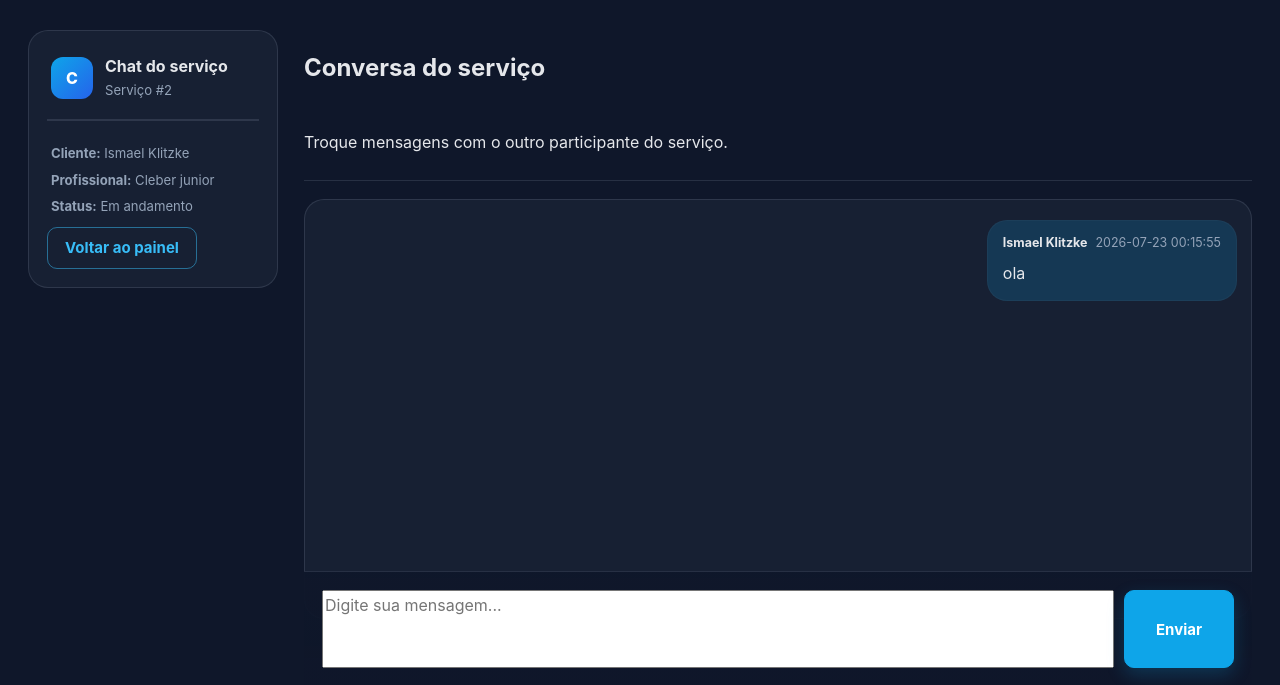
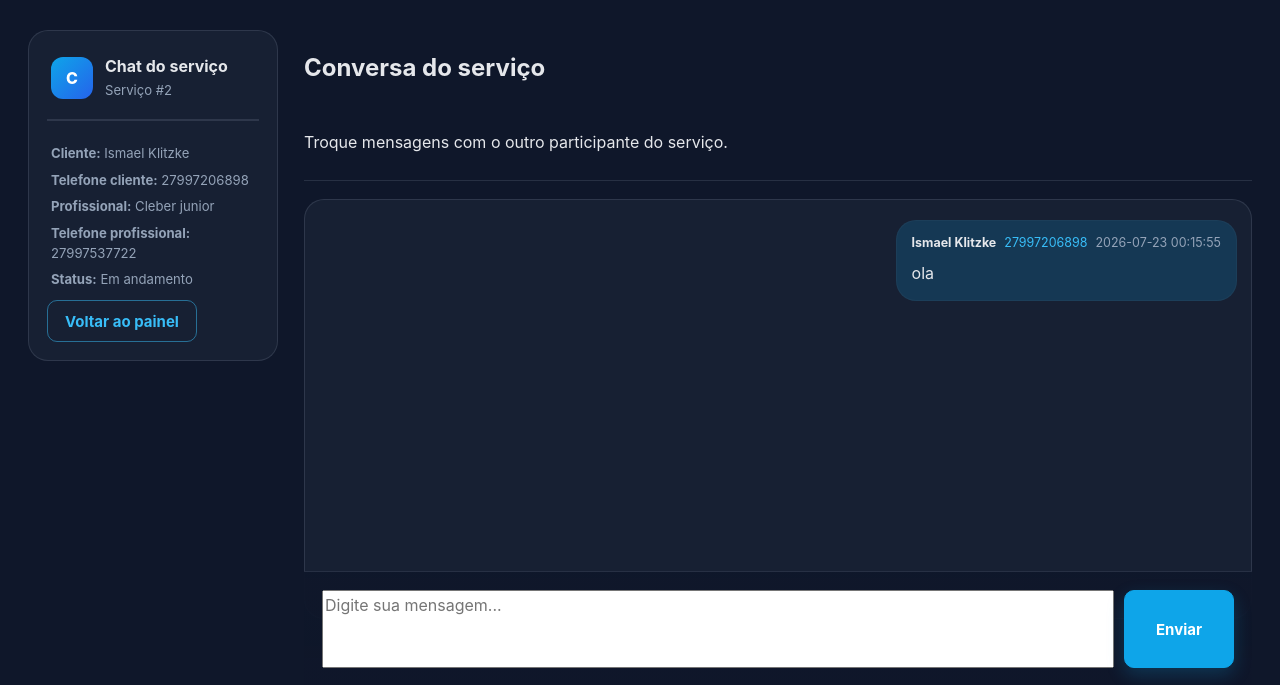
Before and after one commit to vantuilklitzke6992-code/ZENVIXTOTAL, a Flask app: page /servico/2/chat in a window 1280 px wide. Shown: the part 114-799 px from the top of the page. Run offline with Flask 3, Linux system fonts and the light colour scheme; a user stored in the database is signed in; data comes from the database, SQL or seed files in the repository; both versions use the stored data as it was after the commit.

Commit message:
feat: atualizações de UI, dashboard e chat

```diff
--- a/app.py
+++ b/app.py
@@ -24,6 +24,9 @@ def open_browser(port=PORT):
 
 
 app = Flask(__name__)
+app.config["ASSET_VERSION"] = "1.0"
+app.config["TEMPLATES_AUTO_RELOAD"] = True
+app.config["SEND_FILE_MAX_AGE_DEFAULT"] = 0
 app.secret_key = os.getenv("SECRET_KEY", "dev-secret-key")  # Use env var in production
 socketio = SocketIO(app, cors_allowed_origins="*")
 
@@ -412,7 +415,7 @@ def get_messages_for_service(service_id):
     db = get_db()
     return db.execute(
         """
-        SELECT m.*, u.nome AS sender_name
+        SELECT m.*, u.nome AS sender_name, u.telefone AS sender_phone
         FROM mensagens m
         JOIN usuarios u ON m.remetente_id = u.id
         WHERE m.servico_id = ?
@@ -505,6 +508,10 @@ def get_chat_conversations_for_user(user_id):
                    WHEN s.cliente_id = ? THEN profissional.nome
                    ELSE cliente.nome
                END AS participant_name,
+               CASE
+                   WHEN s.cliente_id = ? THEN profissional.telefone
+                   ELSE cliente.telefone
+               END AS participant_phone,
                COALESCE(s.categoria, s.descricao, 'Solicitação') AS service_label,
                COUNT(m.id) AS message_count,
                MAX(m.criado_em) AS last_message_time
@@ -516,7 +523,7 @@ def get_chat_conversations_for_user(user_id):
         GROUP BY s.id
         ORDER BY last_message_time DESC
         """,
-        (user_id, user_id, user_id),
+        (user_id, user_id, user_id, user_id),
     ).fetchall()
 
     conversations = []
@@ -528,6 +535,7 @@ def get_chat_conversations_for_user(user_id):
         conversations.append({
             "service_id": row["service_id"],
             "participant_name": row["participant_name"] or "Participante",
+            "participant_phone": row["participant_phone"],
             "service_label": row["service_label"] or "Solicitação",
             "last_message": last_message["mensagem"] if last_message else "Sem mensagens",
             "last_message_time": row["last_message_time"] or "—",
@@ -537,6 +545,46 @@ def get_chat_conversations_for_user(user_id):
     return conversations
 
 
+def get_all_chat_conversations():
+    db = get_db()
+    rows = db.execute(
+        """
+        SELECT s.id AS service_id,
+               cliente.nome AS cliente_name,
+               cliente.telefone AS cliente_phone,
+               profissional.nome AS profissional_name,
+               profissional.telefone AS profissional_phone,
+               COALESCE(s.categoria, s.descricao, 'Solicitação') AS service_label,
+               COUNT(m.id) AS message_count,
+               MAX(m.criado_em) AS last_message_time
+        FROM servicos s
+        LEFT JOIN usuarios cliente ON s.cliente_id = cliente.id
+        LEFT JOIN usuarios profissional ON s.profissional_id = profissional.id
+        LEFT JOIN mensagens m ON m.servico_id = s.id
+        GROUP BY s.id
+        ORDER BY last_message_time DESC
+        """
+    ).fetchall()
+
+    conversations = []
+    for row in rows:
+        last_message = db.execute(
+            "SELECT mensagem FROM mensagens WHERE servico_id = ? ORDER BY id DESC LIMIT 1",
+            (row["service_id"],),
+        ).fetchone()
+        conversations.append({
+            "service_id": row["service_id"],
+            "participant_name": f"{row['cliente_name'] or 'Cliente'} / {row['profissional_name'] or 'Profissional'}",
+            "participant_phone": f"{row['cliente_phone'] or '—'} / {row['profissional_phone'] or '—'}",
+            "service_label": row["service_label"] or "Solicitação",
+            "last_message": last_message["mensagem"] if last_message else "Sem mensagens",
+            "last_message_time": row["last_message_time"] or "—",
+            "message_count": row["message_count"] or 0,
+        })
+
+    return conversations
+
+
 @app.route("/chat", strict_slashes=False)
 @app.route("/chat/", strict_slashes=False)
 def chat_index():
@@ -549,13 +597,21 @@ def chat_index():
         flash("Usuário não encontrado.", "error")
         return redirect(url_for("login"))
 
-    service_conversations = get_chat_conversations_for_user(session["user_id"])
-    services = get_services_for_user(session["user_id"], user["tipo"])
+    if session.get("user_type") == ADMIN_USER_TYPE:
+        service_conversations = get_all_chat_conversations()
+        services = []
+        admin_view = True
+    else:
+        service_conversations = get_chat_conversations_for_user(session["user_id"])
+        services = get_services_for_user(session["user_id"], user["tipo"])
+        admin_view = False
+
     return render_template(
         "chat/index.html",
         user=user,
         service_conversations=service_conversations,
         services=services,
+        admin_view=admin_view,
     )
 
 
@@ -1075,9 +1131,14 @@ def servico_chat(service_id):
         return redirect(url_for("dashboard"))
 
     user_id = session["user_id"]
-    if user_id not in (service["cliente_id"], service["profissional_id"]):
+    if user_id not in (service["cliente_id"], service["profissional_id"]) and session.get("user_type") != ADMIN_USER_TYPE:
         flash("Sem permissão para acessar este chat.", "error")
         return redirect(url_for("dashboard"))
+
+    client_user = get_user_by_id(service["cliente_id"])
+    professional_user = get_user_by_id(service["profissional_id"])
+    client_phone = client_user["telefone"] if client_user else None
+    professional_phone = professional_user["telefone"] if professional_user else None
 
     if request.method == "POST":
         mensagem = request.form.get("mensagem", "").strip()
@@ -1094,6 +1155,7 @@ def servico_chat(service_id):
                 "service_id": service_id,
                 "remetente_id": user_id,
                 "usuario": sender["nome"] if sender else "Usuário",
+                "telefone": sender["telefone"] if sender else None,
                 "mensagem": mensagem,
                 "criado_em": "Agora",
             }
@@ -1106,7 +1168,42 @@ def servico_chat(service_id):
             return redirect(url_for("servico_chat", service_id=service_id))
 
     messages = get_messages_for_service(service_id)
-    return render_template("chat.html", service=service, messages=messages)
+    return render_template(
+        "chat.html",
+        service=service,
+        messages=messages,
+        client_phone=client_phone,
+        professional_phone=professional_phone,
+    )
+
+
+@app.route("/admin/remover-usuario/<int:user_id>", methods=["POST"])
+def admin_remove_user(user_id):
+    if "user_id" not in session or session.get("user_type") != ADMIN_USER_TYPE:
+        flash("Acesso restrito ao administrador.", "error")
+        return redirect(url_for("login"))
+
+    if user_id == session["user_id"]:
+        flash("Você não pode remover seu próprio usuário.", "error")
+        return redirect(url_for("admin_panel"))
+
+    user = get_user_by_id(user_id)
+    if not user:
+        flash("Usuário não encontrado.", "error")
+        return redirect(url_for("admin_panel"))
+
+    if user["tipo"] == ADMIN_USER_TYPE:
+        flash("Não é permitido remover outro administrador.", "error")
+        return redirect(url_for("admin_panel"))
+
+    db = get_db()
+    db.execute(
+        "UPDATE usuarios SET approval_status = 'Removado', status_online = 'offline' WHERE id = ?",
+        (user_id,),
+    )
+    db.commit()
+    flash("Usuário removido com sucesso.", "success")
+    return redirect(url_for("admin_panel"))
 
 
 @app.route("/disponibilidade/adicionar", methods=["POST"])
@@ -1614,8 +1711,8 @@ def handle_join_service(payload):
 
     # Allow only if the user is participant (cliente or profissional) or is admin/company
     if (
-        user_id == service.get("cliente_id")
-        or user_id == service.get("profissional_id")
+        user_id == service["cliente_id"]
+        or user_id == service["profissional_id"]
         or session.get("user_type") in (ADMIN_USER_TYPE, "empresa")
     ):
         join_room(f"service_{service_id}")
--- a/static/css/design-system.css
+++ b/static/css/design-system.css
@@ -832,6 +832,22 @@ a {
     color: var(--text);
 }
 
+.chat-phone {
+    display: inline-flex;
+    align-items: center;
+    gap: 0.35rem;
+    color: var(--brand-light);
+}
+
+.chat-phone a {
+    color: inherit;
+    text-decoration: none;
+}
+
+.chat-phone a:hover {
+    text-decoration: underline;
+}
+
 .chat-message p {
     margin: 0;
     line-height: 1.65;
--- a/static/js/main.js
+++ b/static/js/main.js
@@ -37,6 +37,7 @@ document.addEventListener("DOMContentLoaded", function () {
                 messageElement.innerHTML = `
                     <div class="chat-meta">
                         <strong>${data.usuario}</strong>
+                        ${data.telefone ? `<span class="chat-phone"><a href="tel:${data.telefone}">${data.telefone}</a></span>` : ""}
                         <span>${data.criado_em || "Agora"}</span>
                     </div>
                     <p>${data.mensagem}</p>
@@ -121,7 +122,7 @@ document.addEventListener("DOMContentLoaded", function () {
         stepNumber.textContent = currentStep;
         stepTotal.textContent = totalSteps;
         const percent = ((currentStep - 1) / (totalSteps - 1)) * 100;
-        stepProgress.style.width = `${percent}%`;
+        stepProgress.style.width = `${percent}% `;
     }
 
     function showStep(step) {
--- a/templates/chat.html
+++ b/templates/chat.html
@@ -12,7 +12,11 @@
         </div>
         <div class="sidebar-card">
             <p><strong>Cliente:</strong> {{ service.cliente_nome }}</p>
+            <p><strong>Telefone cliente:</strong> {% if client_phone %}<a href="tel:{{ client_phone }}">{{ client_phone
+                    }}</a>{% else %}—{% endif %}</p>
             <p><strong>Profissional:</strong> {{ service.profissional_nome }}</p>
+            <p><strong>Telefone profissional:</strong> {% if professional_phone %}<a
+                    href="tel:{{ professional_phone }}">{{ professional_phone }}</a>{% else %}—{% endif %}</p>
             <p><strong>Status:</strong> {{ service.status }}</p>
         </div>
         <a href="/dashboard" class="button button-secondary">Voltar ao painel</a>
@@ -29,6 +33,10 @@
                 class="chat-message {{ 'chat-message-sent' if message.remetente_id == session.get('user_id') else 'chat-message-received' }}">
                 <div class="chat-meta">
                     <strong>{{ message.sender_name }}</strong>
+                    {% if message.sender_phone %}
+                    <span class="chat-phone"><a href="tel:{{ message.sender_phone }}">{{ message.sender_phone
+                            }}</a></span>
+                    {% endif %}
                     <span>{{ message.criado_em }}</span>
                 </div>
                 <p>{{ message.mensagem }}</p>
--- a/templates/chat/index.html
+++ b/templates/chat/index.html
@@ -33,6 +33,7 @@
                     <thead>
                         <tr>
                             <th>Participante</th>
+                            <th>Telefone</th>
                             <th>Serviço</th>
                             <th>Última mensagem</th>
                             <th>Data/Hora</th>
@@ -44,6 +45,7 @@
                         {% for item in service_conversations %}
                         <tr>
                             <td>{{ item.participant_name }}</td>
+                            <td>{{ item.participant_phone or '—' }}</td>
                             <td>{{ item.service_label }}</td>
                             <td>{{ item.last_message }}</td>
                             <td>{{ item.last_message_time }}</td>
--- a/templates/layouts/base.html
+++ b/templates/layouts/base.html
@@ -6,9 +6,10 @@
     <meta name="viewport" content="width=device-width, initial-scale=1.0">
     <meta name="theme-color" content="#0F172A">
     <title>{% block title %}Zenvix Connect{% endblock %}</title>
-    <link rel="stylesheet" href="/static/css/style.css">
-    <link rel="stylesheet" href="/static/css/design-system.css">
-    <link rel="stylesheet" href="/static/css/public.css">
+    <link rel="stylesheet" href="{{ url_for('static', filename='css/style.css') }}?v={{ config.ASSET_VERSION }}">
+    <link rel="stylesheet"
+        href="{{ url_for('static', filename='css/design-system.css') }}?v={{ config.ASSET_VERSION }}">
+    <link rel="stylesheet" href="{{ url_for('static', filename='css/public.css') }}?v={{ config.ASSET_VERSION }}">
 </head>
 
 <body data-authenticated="{{ 'true' if session.get('user_id') else 'false' }}"
@@ -16,7 +17,7 @@
     endblock %}<main class="page-container {% block main_class %}{% endblock %}">{% include
         "components/flash_messages.html" %}{% block content %}{% endblock %}</main>
     <script src="https://cdn.jsdelivr.net/npm/socket.io-client@4.8.1/dist/socket.io.min.js"></script>
-    <script src="/static/js/main.js"></script>
+    <script src="{{ url_for('static', filename='js/main.js') }}?v={{ config.ASSET_VERSION }}"></script>
 </body>
 
 </html>
```
Also changed, not shown: templates/dashboard_admin.html (+12 -0 lines), database.db, static/uploads/analise_gato_overlay.png (added).
